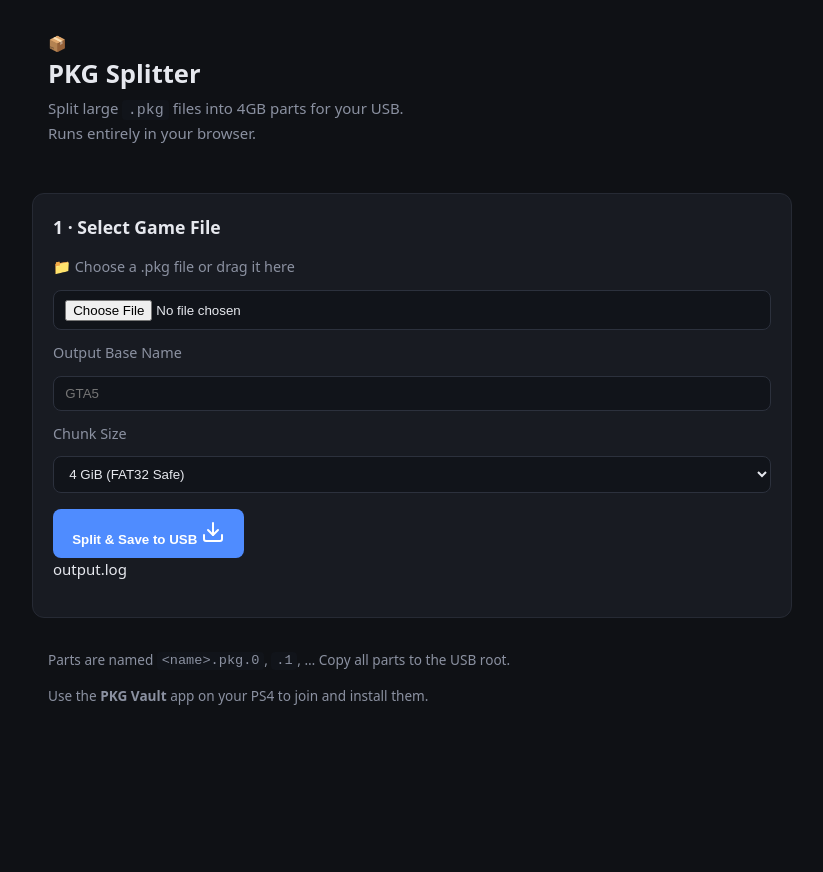
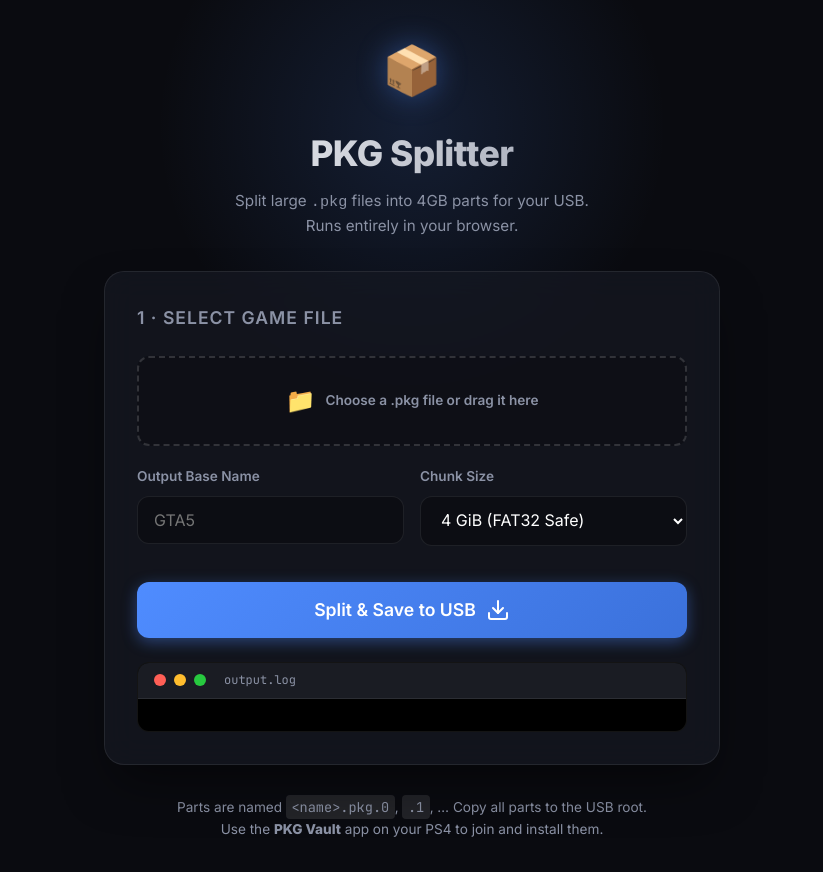
Before and after one commit to OnyxSoul-1/pkg-splitter, a plain HTML site: page index.html in a window 1280 px wide. Shown: the whole page, without its empty margins (228-1051 px from the left). Before the commit the page ends 800 px from the top, so only its background shows below. Drawn offline with Linux system fonts and the light colour scheme.

Commit message:
Update style.css

```diff
--- a/css/style.css
+++ b/css/style.css
@@ -1,16 +1,263 @@
-:root{--bg:#0f1115;--card:#181b22;--fg:#e6e8ee;--muted:#8b91a1;--accent:#4f8cff;--ok:#39d98a;--err:#ff5c5c}
-*{box-sizing:border-box}
-body{margin:0;font:15px/1.5 system-ui,-apple-system,Segoe UI,Roboto,sans-serif;background:var(--bg);color:var(--fg)}
-header{padding:2rem 1rem 1rem;max-width:760px;margin:0 auto}
-h1{margin:0 0 .25rem;font-size:1.6rem}
-.sub{color:var(--muted);margin:0 0 1rem}
-.card{background:var(--card);border:1px solid #262a34;border-radius:12px;padding:1.25rem;max-width:760px;margin:1rem auto}
-h2{margin:0 0 1rem;font-size:1.1rem}
-label{display:block;margin:.75rem 0;color:var(--muted);font-size:.9rem}
-input[type=text],input[type=file],select{display:block;width:100%;margin-top:.35rem;padding:.55rem .7rem;border-radius:8px;border:1px solid #2c313d;background:#11141a;color:var(--fg)}
-button{margin-top:1rem;padding:.7rem 1.2rem;border:0;border-radius:8px;background:var(--accent);color:#fff;font-weight:600;cursor:pointer}
-button:disabled{opacity:.5;cursor:default}
-.log{margin-top:1rem;font:12px/1.5 ui-monospace,Menlo,monospace;color:var(--muted);white-space:pre-wrap;max-height:260px;overflow:auto}
-.log .ok{color:var(--ok)} .log .err{color:var(--err)}
-footer{color:var(--muted);max-width:760px;margin:2rem auto 4rem;padding:0 1rem;font-size:.85rem}
-code{background:#11141a;padding:.1em .35em;border-radius:4px}
+@import url('https://fonts.googleapis.com/css2?family=Inter:wght@400;600;800&family=JetBrains+Mono:wght@400;700&display=swap');
+
+:root {
+  --bg: #0a0b10;
+  --card-bg: rgba(22, 25, 35, 0.7);
+  --border: rgba(255, 255, 255, 0.08);
+  --fg: #ffffff;
+  --muted: #8b92a5;
+  --accent: #4f8cff;
+  --accent-glow: rgba(79, 140, 255, 0.4);
+  --ok: #39d98a;
+  --err: #ff5c5c;
+}
+
+* {
+  box-sizing: border-box;
+  margin: 0;
+  padding: 0;
+}
+
+body {
+  font: 15px/1.6 'Inter', system-ui, sans-serif;
+  background-color: var(--bg);
+  color: var(--fg);
+  min-height: 100vh;
+  display: flex;
+  justify-content: center;
+  align-items: center;
+  overflow-x: hidden;
+  position: relative;
+}
+
+/* Background Glow Effect */
+.background-glow {
+  position: absolute;
+  top: -20%;
+  left: 50%;
+  transform: translateX(-50%);
+  width: 600px;
+  height: 600px;
+  background: radial-gradient(circle, rgba(79, 140, 255, 0.15) 0%, transparent 60%);
+  z-index: -1;
+  pointer-events: none;
+}
+
+.container {
+  width: 100%;
+  max-width: 680px;
+  padding: 2rem;
+  z-index: 1;
+}
+
+header {
+  text-align: center;
+  margin-bottom: 2rem;
+}
+
+.logo {
+  font-size: 3rem;
+  margin-bottom: 1rem;
+  filter: drop-shadow(0 0 15px var(--accent-glow));
+}
+
+h1 {
+  font-size: 2.2rem;
+  font-weight: 800;
+  letter-spacing: -0.5px;
+  background: linear-gradient(to right, #fff, #8b92a5);
+  -webkit-background-clip: text;
+  -webkit-text-fill-color: transparent;
+  margin-bottom: 0.5rem;
+}
+
+.sub {
+  color: var(--muted);
+  font-size: 0.95rem;
+}
+
+/* Glassmorphism Card */
+.card {
+  background: var(--card-bg);
+  backdrop-filter: blur(16px);
+  -webkit-backdrop-filter: blur(16px);
+  border: 1px solid var(--border);
+  border-radius: 20px;
+  padding: 2rem;
+  box-shadow: 0 25px 50px -12px rgba(0, 0, 0, 0.5);
+}
+
+h2 {
+  font-size: 1.1rem;
+  font-weight: 600;
+  color: var(--muted);
+  margin-bottom: 1.5rem;
+  text-transform: uppercase;
+  letter-spacing: 1px;
+}
+
+/* Inputs */
+.input-group {
+  margin-bottom: 1.25rem;
+}
+
+label {
+  display: block;
+  font-size: 0.85rem;
+  font-weight: 600;
+  color: var(--muted);
+  margin-bottom: 0.5rem;
+}
+
+input[type="text"], select {
+  width: 100%;
+  padding: 0.8rem 1rem;
+  background: rgba(0, 0, 0, 0.3);
+  border: 1px solid var(--border);
+  border-radius: 12px;
+  color: var(--fg);
+  font-family: 'Inter', sans-serif;
+  font-size: 1rem;
+  transition: all 0.2s ease;
+}
+
+input[type="text"]:focus, select:focus {
+  outline: none;
+  border-color: var(--accent);
+  box-shadow: 0 0 0 3px var(--accent-glow);
+}
+
+.grid-2 {
+  display: grid;
+  grid-template-columns: 1fr 1fr;
+  gap: 1rem;
+}
+
+/* Custom File Upload */
+.file-upload input[type="file"] {
+  display: none;
+}
+
+.file-label {
+  display: flex;
+  align-items: center;
+  justify-content: center;
+  gap: 10px;
+  padding: 1.5rem;
+  background: rgba(0, 0, 0, 0.2);
+  border: 2px dashed rgba(255, 255, 255, 0.15);
+  border-radius: 12px;
+  cursor: pointer;
+  transition: all 0.2s ease;
+  color: var(--muted);
+}
+
+.file-label:hover {
+  border-color: var(--accent);
+  background: rgba(79, 140, 255, 0.05);
+  color: var(--fg);
+}
+
+.file-icon {
+  font-size: 1.5rem;
+}
+
+/* Button */
+.btn-primary {
+  width: 100%;
+  padding: 1rem;
+  margin-top: 1rem;
+  margin-bottom: 1.5rem;
+  background: linear-gradient(135deg, #4f8cff 0%, #3b71db 100%);
+  border: none;
+  border-radius: 12px;
+  color: white;
+  font-size: 1.1rem;
+  font-weight: 600;
+  font-family: 'Inter', sans-serif;
+  cursor: pointer;
+  display: flex;
+  justify-content: center;
+  align-items: center;
+  gap: 10px;
+  transition: transform 0.1s ease, box-shadow 0.2s ease;
+  box-shadow: 0 4px 15px var(--accent-glow);
+}
+
+.btn-primary:hover {
+  transform: translateY(-2px);
+  box-shadow: 0 8px 25px var(--accent-glow);
+}
+
+.btn-primary:active {
+  transform: translateY(0);
+}
+
+/* Terminal Log */
+.terminal {
+  background: #000;
+  border: 1px solid var(--border);
+  border-radius: 12px;
+  overflow: hidden;
+}
+
+.terminal-header {
+  background: #1a1c23;
+  padding: 0.5rem 1rem;
+  display: flex;
+  align-items: center;
+  gap: 8px;
+  border-bottom: 1px solid var(--border);
+}
+
+.dot {
+  width: 12px;
+  height: 12px;
+  border-radius: 50%;
+}
+.dot.red { background: #ff5f56; }
+.dot.yellow { background: #ffbd2e; }
+.dot.green { background: #27c93f; }
+
+.terminal-title {
+  margin-left: 10px;
+  font-size: 0.75rem;
+  color: var(--muted);
+  font-family: 'JetBrains Mono', monospace;
+}
+
+.log {
+  padding: 1rem;
+  font-family: 'JetBrains Mono', monospace;
+  font-size: 0.85rem;
+  color: var(--muted);
+  max-height: 200px;
+  overflow-y: auto;
+  white-space: pre-wrap;
+  line-height: 1.5;
+}
+
+.log .ok { color: var(--ok); }
+.log .err { color: var(--err); }
+
+footer {
+  text-align: center;
+  margin-top: 2rem;
+  color: var(--muted);
+  font-size: 0.85rem;
+}
+
+footer code {
+  background: rgba(255, 255, 255, 0.1);
+  padding: 0.2em 0.4em;
+  border-radius: 4px;
+  font-family: 'JetBrains Mono', monospace;
+}
+
+/* Mobile */
+@media (max-width: 600px) {
+  .grid-2 { grid-template-columns: 1fr; }
+  .container { padding: 1rem; }
+  .card { padding: 1.5rem; }
+  h1 { font-size: 1.8rem; }
+}
```
